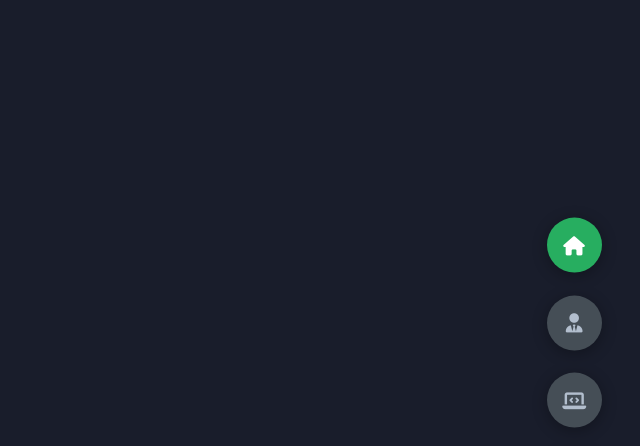
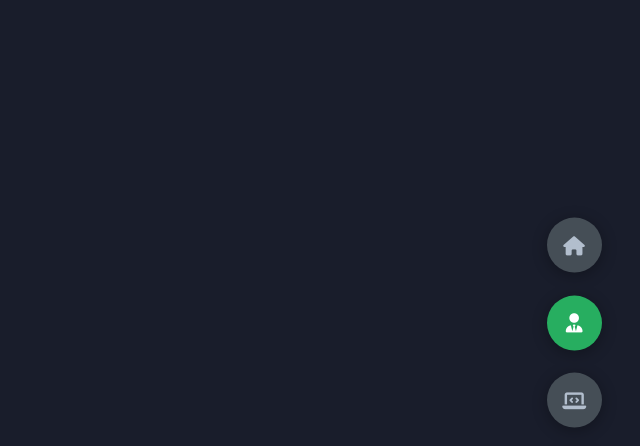
Before and after one commit to JJAleman/2022_Portfolio, a plain HTML site: page index.html in a window 1280 px wide. Both pictures are taken after a click on the element 1214 px from the left and 322 px from the top of the page. Shown: the top 446 px of the page, without its empty margins (640-1280 px from the left). Drawn offline with Linux system fonts and the light colour scheme.

Commit message:
Added active class to btn

```diff
--- a/app.js
+++ b/app.js
@@ -1 +1,16 @@
 const sections = document.querySelectorAll('.section');
+const sectBtns = document.querySelectorAll('.controls');
+const sectBtn = document.querySelectorAll('.control');
+const allSections = document.querySelectorAll('.main-content');
+
+function PageTransition() {
+    //Button click active class
+    for(let i = 0; i < sectBtn.length; i++) {
+        sectBtn[i].addEventListener('click', function(){
+            let currentBtn = document.querySelectorAll('.active-btn');
+            currentBtn[0].className = currentBtn[0].className.replace('active-btn', '');
+            this.className += ' active-btn';
+        })
+    }
+}
+PageTransition();
--- a/index.html
+++ b/index.html
@@ -40,5 +40,7 @@
             <i class="fa-solid fa-envelope"></i>
         </div>
     </div>
+
+    <script src="app.js"></script>
   </body>
 </html>
```
